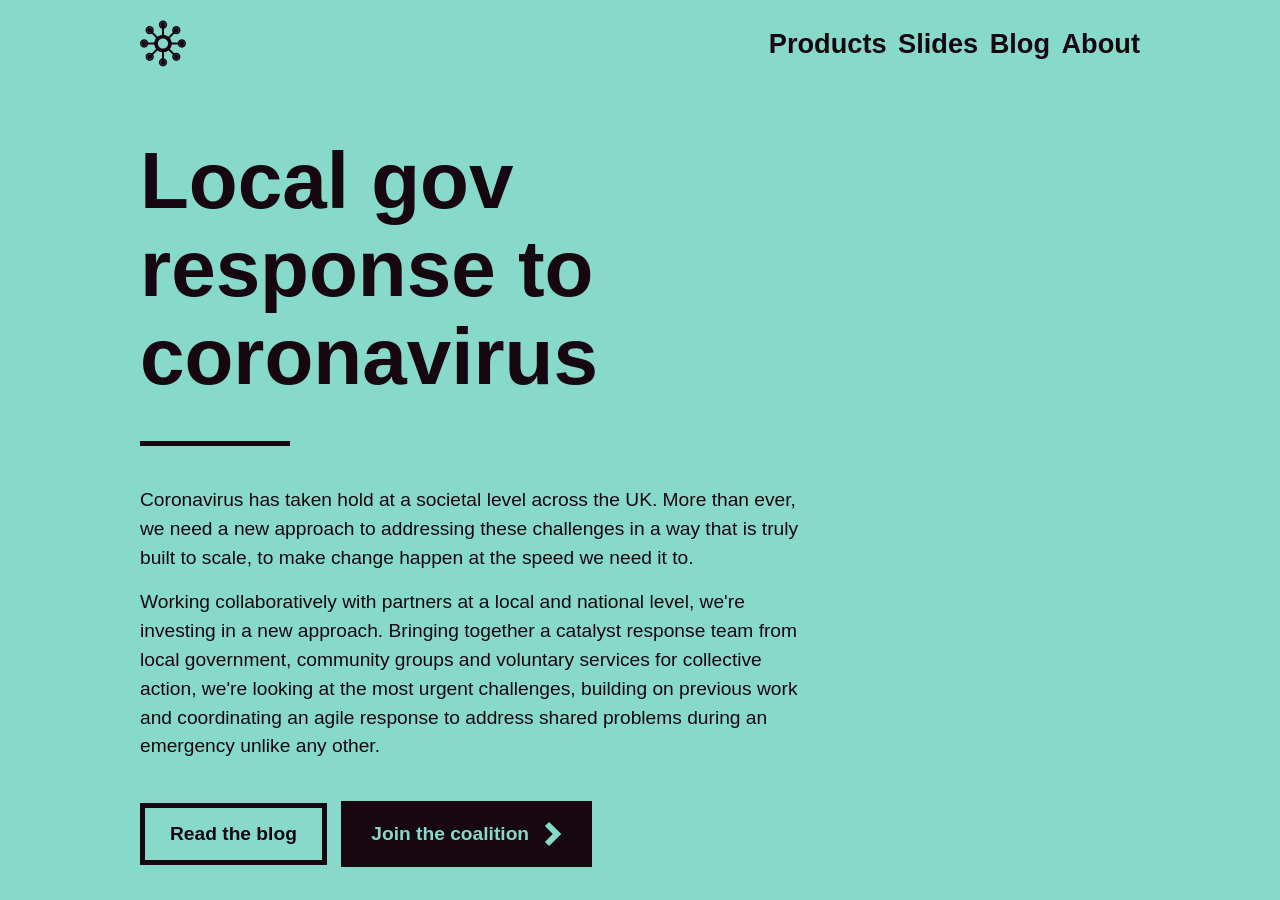
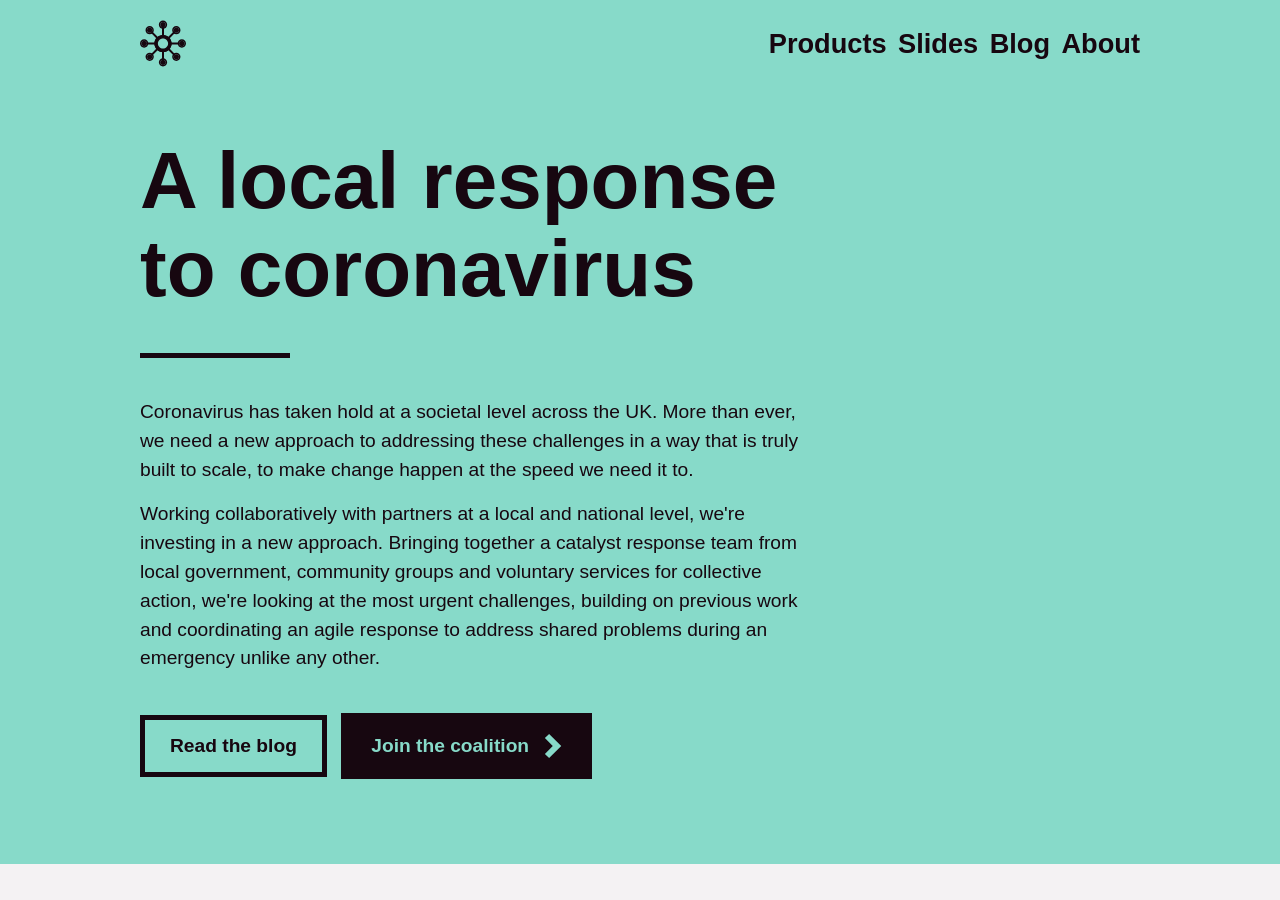
Before and after one commit to wearefuturegov/london-coronavirus-response-microsite, a Jekyll site: the page built from index.markdown, in a window 1280 px wide and 900 px high. Built offline with Jekyll 4.4.1, drawn with Linux system fonts in a browser that asks for light colours; some web fonts are replaced.

Commit message:
Update home.html

```diff
--- a/_layouts/home.html
+++ b/_layouts/home.html
@@ -2,7 +2,7 @@
 
 <section class="hero">
     <div class="container">
-        <h1 class="hero__headline">Local gov response to coronavirus</h1>
+        <h1 class="hero__headline">A local response to coronavirus</h1>
         <hr class="hero__divider"/>
         <p>Coronavirus has taken hold at a societal level across the UK. More than ever, we need a new approach to addressing these challenges in a way that is truly built to scale, to make change happen at the speed we need it to.</p>
         <p>Working collaboratively with partners at a local and national level, we're investing in a new approach.
```
